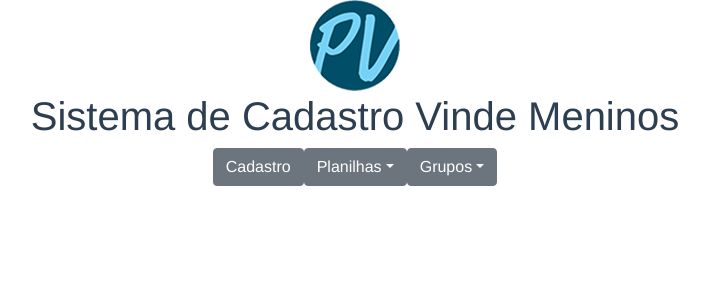
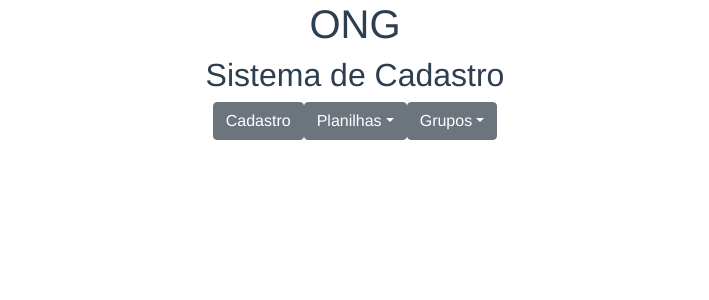
Before and after one commit to beltessazar/projeto-dsw, a Vue app in the folder ong-view/: page / in a window 1280 px wide. Shown: the top 300 px of the page, without its empty margins (285-994 px from the left). Built offline with nearby package versions, Linux system fonts and the light colour scheme; what vue-cookies would draw is missing.

Commit message:
ong-view/alteracao front

```diff
--- a/ong-view/src/components/Menu.vue
+++ b/ong-view/src/components/Menu.vue
@@ -1,8 +1,8 @@
 <template>
     <div>
-        <img src="../imagens/logo.png" alt="Logo do site">
-        <h1>Sistema de Cadastro Vinde Meninos</h1>
-
+        <!-- <img src="../imagens/logo.png" alt="Logo do site"> -->
+        <h1>ONG</h1>
+        <h2>Sistema de Cadastro</h2>
       <b-button v-b-modal.form>Cadastro</b-button>
 
         <b-dropdown right text="Planilhas">
@@ -94,8 +94,8 @@ export default {
 
 <style>
 b-button{
-  position: inline;
-  margin: 5px;
+  display: flex;
+  justify-content: space-around;
 }
 b-modal{
   width: 100%;
```
